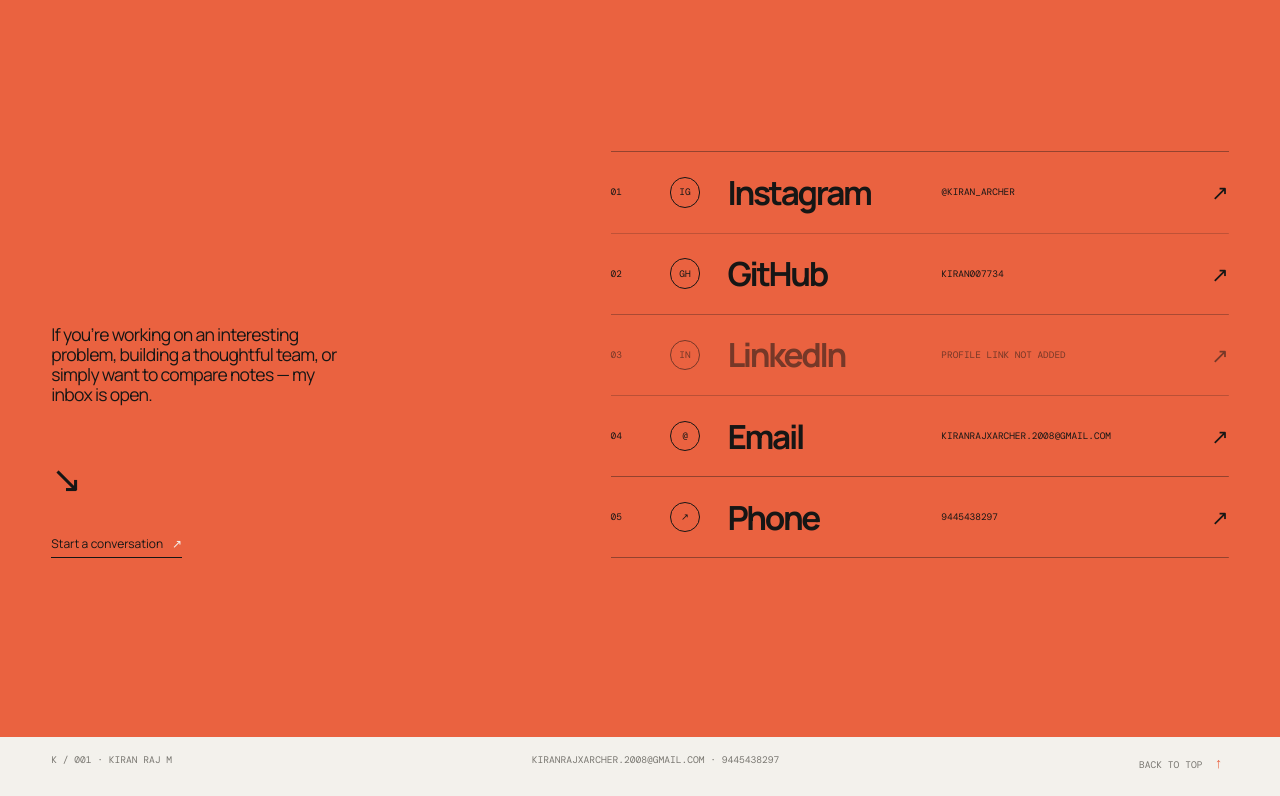
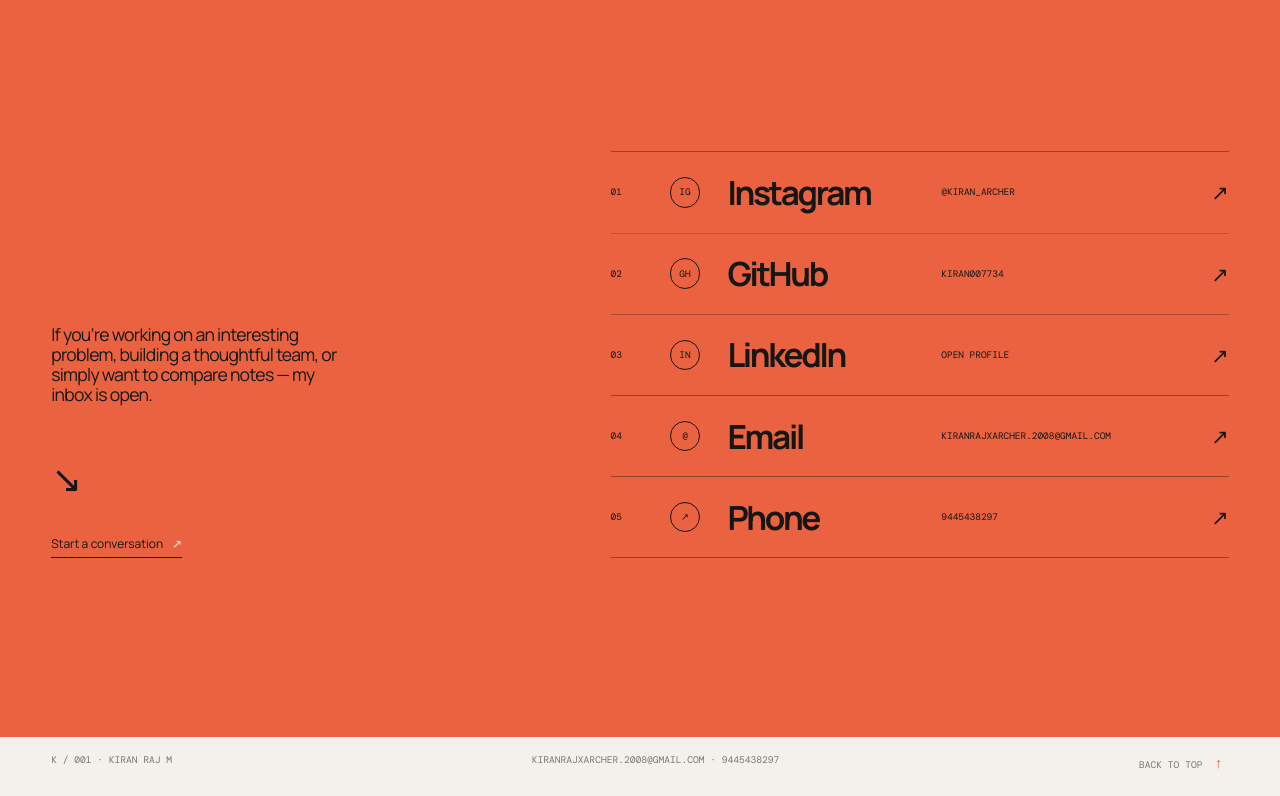
Before and after one commit to Kiran007734/profile_card, a React (Vite) app: page / in a window 1280 px wide. Shown: the part 9354-10150 px from the top of the page. Built offline with nearby package versions, Linux system fonts and the light colour scheme.

Commit message:
Add LinkedIn profile link

```diff
--- a/src/data.ts
+++ b/src/data.ts
@@ -30,7 +30,7 @@ export const DEFAULT_PROFILE: StudentProfile = {
   ],
   instagram: 'https://www.instagram.com/kiran_archer/',
   github: 'https://github.com/Kiran007734',
-  linkedin: '',
+  linkedin: 'https://www.linkedin.com/in/kiran-raj-9410443ba',
   email: 'kiranrajxarcher.2008@gmail.com',
   phone: '9445438297',
 }
--- a/src/profileStorage.ts
+++ b/src/profileStorage.ts
@@ -11,7 +11,7 @@ function normalizeProfile(value: Partial<StudentProfile>): StudentProfile {
     ...profile,
     name: profile.name === 'Kiran' ? DEFAULT_PROFILE.name : profile.name,
     github: profile.github === 'https://github.com/' ? DEFAULT_PROFILE.github : profile.github,
-    linkedin: profile.linkedin === 'https://www.linkedin.com/' ? DEFAULT_PROFILE.linkedin : profile.linkedin,
+    linkedin: !profile.linkedin || profile.linkedin === 'https://www.linkedin.com/' ? DEFAULT_PROFILE.linkedin : profile.linkedin,
     email: profile.email === 'hello@kiran.dev' ? DEFAULT_PROFILE.email : profile.email,
     foreseRole: profile.foreseRole || DEFAULT_PROFILE.foreseRole,
     photo: profile.photo === LEGACY_PHOTO ? DEFAULT_PROFILE.photo : profile.photo,
```
